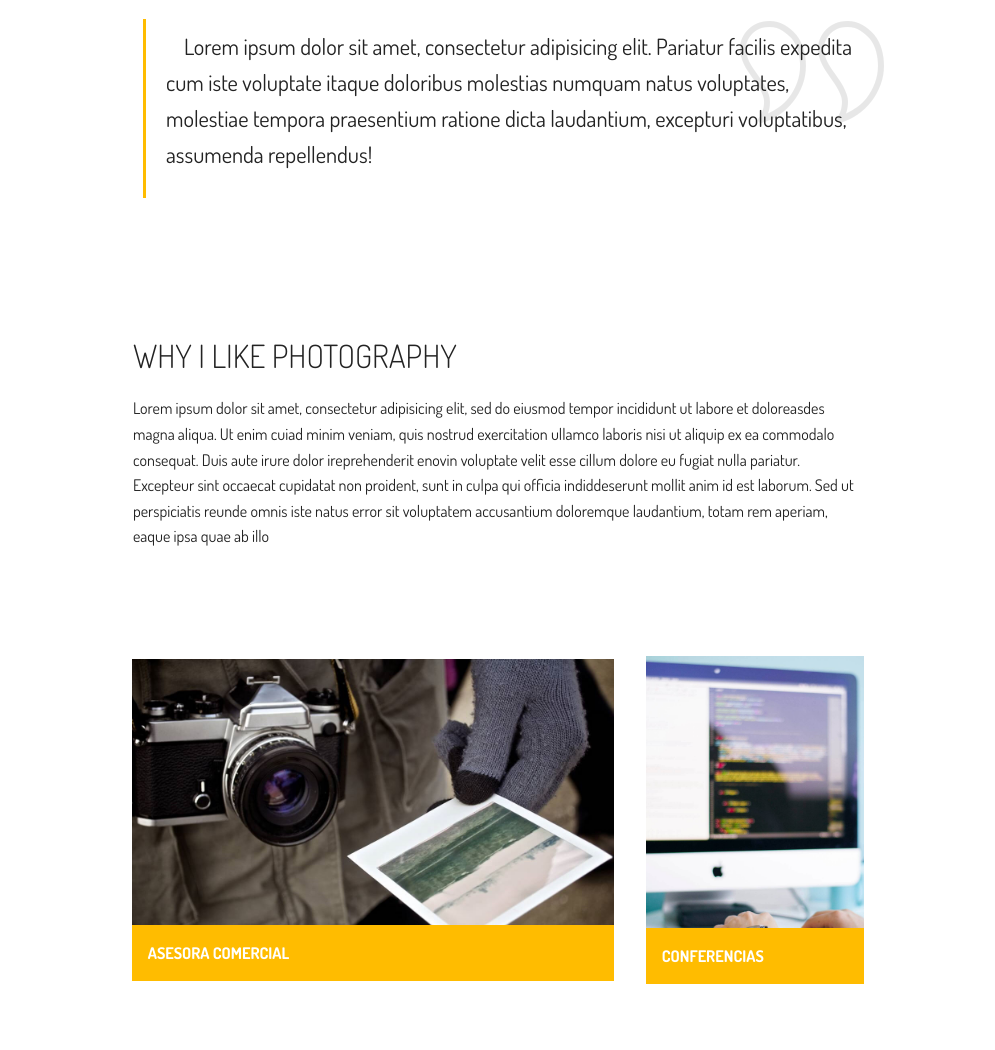
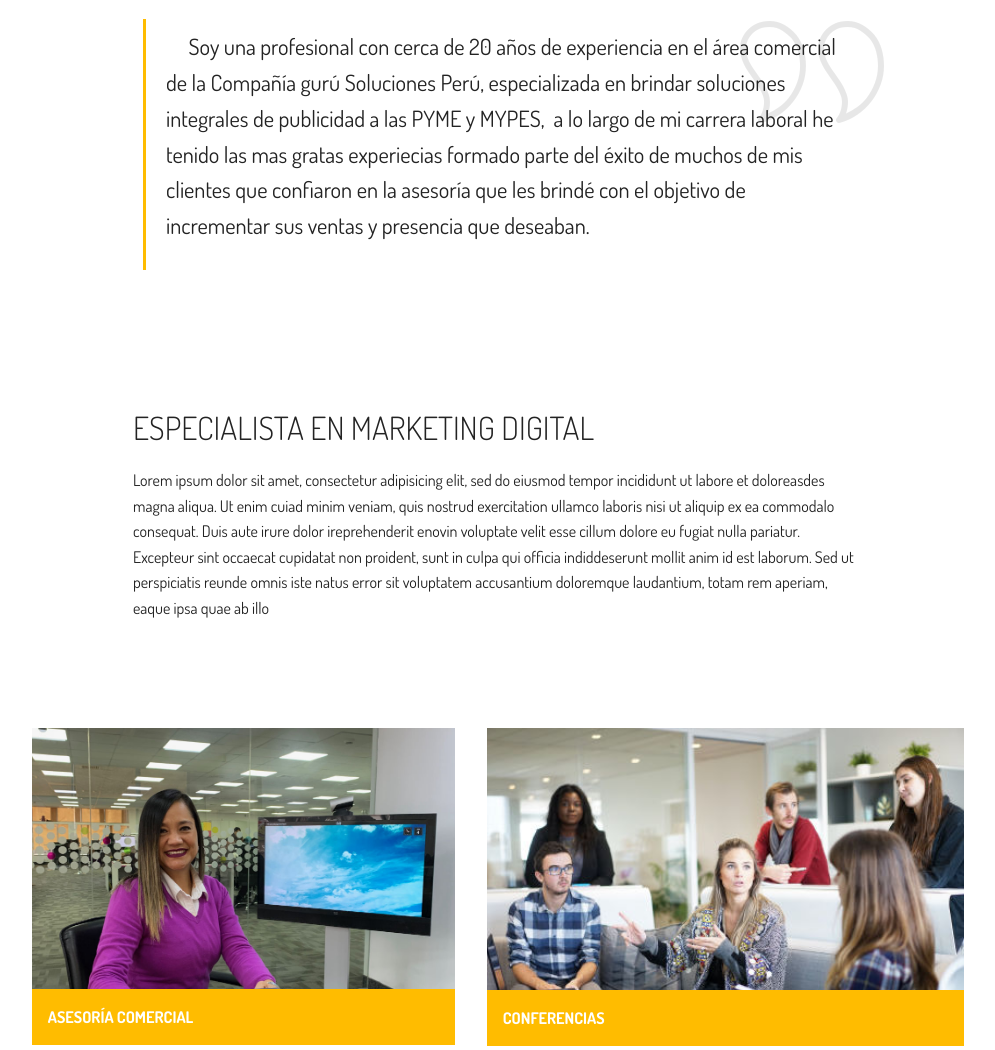
Before and after one commit to gurusoluciones/adelaespinoza, a plain HTML site: page index.html in a window 1280 px wide. Shown: the part 841-1891 px from the top of the page, without its empty margins (142-1137 px from the left). Drawn offline with nearby package versions, Linux system fonts and the light colour scheme; files whose address does not match are found by name.

Commit message:
create github pages

```diff
--- a/assets/images/hashes.json
+++ b/assets/images/hashes.json
@@ -1 +1 @@
-{"oOuu/zrp9Iex5ZpAiCFZLQ==":"img-5833-2000x1500.jpg","9p+zfMNMm87ndOnXlvQl3g==":"img-5834-2000x1500.jpg","BsiYDCQXGNEGWJ0eoCNpoQ==":"adela-960x720.png","avsfXy803q3mUhhTTsUrHw==":"adela1-959x539.jpg","+LioQRZ7lHF497vuDxjq+Q==":"adela2-959x539.jpg"}
+{"oOuu/zrp9Iex5ZpAiCFZLQ==":"img-5833-2000x1500.jpg","9p+zfMNMm87ndOnXlvQl3g==":"img-5834-2000x1500.jpg","BsiYDCQXGNEGWJ0eoCNpoQ==":"adela-960x720.png","avsfXy803q3mUhhTTsUrHw==":"adela1-959x539.jpg","+LioQRZ7lHF497vuDxjq+Q==":"adela2-959x539.jpg","/WnBaBsGOe3flcaIiN7brA==":"adela1-1-959x539.jpg","zNmR+jMTJActGn/GUkR7IA==":"img-5833%20(1)-964x723.jpg","mk+8GNFRc6+y13/1Mcposw==":"mbr-438x292.jpg"}
--- a/index.html
+++ b/index.html
@@ -35,7 +35,7 @@
                 <div class="typed-text pb-3 display-1">
                     <span class="mbr-section-subtitle mbr-fonts-style mbr-white display-1">Soy Adela Espinoza<br>&nbsp;</span>
                     <span>
-                      <span class="animated-element mbr-bold" data-word1="Asesora Comercial" data-word2="en" data-word3="gurú Soluciones" data-speed="51">
+                      <span class="animated-element mbr-bold" data-word1="Asesora Comercial" data-word2="De" data-word3="gurú Soluciones" data-speed="51">
                       </span>
                     </span>
                 </div>
@@ -58,7 +58,7 @@
     <div class="container">
         <div class="media-container-row">
             <div class="mbr-text col-12 col-md-8 mbr-fonts-style display-5">
-                <blockquote><p> &nbsp;&nbsp;&nbsp;&nbsp;Lorem ipsum dolor sit amet, consectetur adipisicing elit. Pariatur facilis expedita cum iste voluptate itaque doloribus molestias numquam natus voluptates, molestiae tempora praesentium ratione dicta laudantium, excepturi voluptatibus, assumenda repellendus!</p></blockquote>
+                <blockquote><p>&nbsp; &nbsp; &nbsp;Soy una profesional con cerca de 20 años de experiencia en el área comercial de la Compañía gurú Soluciones Perú, especializada en brindar soluciones integrales de publicidad a las PYME y MYPES, &nbsp;a lo largo de mi carrera laboral he tenido las mas gratas experiecias formado parte del éxito de muchos de mis clientes que confiaron en la asesoría que les brindé con el objetivo de incrementar sus ventas y presencia que deseaban.</p></blockquote>
                 <span class="mbr-iconfont inactive mbri-quote-right right-top"></span>
             </div>
         </div>
@@ -72,7 +72,7 @@
     <div class="container">
         <div class="row justify-content-center">
             <div class="col-md-8 col-sm-12 text-section">
-                <h2 class="mbr-fonts-style mbr-title align-left pb-3 display-2">WHY I LIKE PHOTOGRAPHY<br></h2>
+                <h2 class="mbr-fonts-style mbr-title align-left pb-3 display-2">ESPECIALISTA EN MARKETING DIGITAL<br></h2>
                 <p class="mbr-fonts-style mbr-text align-left display-7">Lorem ipsum dolor sit amet, consectetur adipisicing elit, sed do eiusmod tempor incididunt ut labore et doloreasdes magna aliqua. Ut enim cuiad minim veniam, quis nostrud exercitation ullamco laboris nisi ut aliquip ex ea commodalo consequat. Duis aute irure dolor ireprehenderit enovin voluptate velit esse cillum dolore eu fugiat nulla pariatur. Excepteur sint occaecat cupidatat non proident, sunt in culpa qui officia indiddeserunt mollit anim id est laborum. Sed ut perspiciatis reunde omnis iste natus error sit voluptatem accusantium doloremque laudantium, totam rem aperiam, eaque ipsa quae ab illo</p>
             </div>
         </div>
@@ -84,16 +84,16 @@
 
     <!-- End block parameters -->
     <div class="container images-container">
-            <div class="media-container-row" style="width: 66%;">
-                <div class="img-item item1" style="width: 225%;">
-                    <img src="assets/images/03.jpg">
+            <div class="media-container-row" style="width: 84%;">
+                <div class="img-item item1" style="width: 92%;">
+                    <img src="assets/images/img-5833-1-964x723.jpg" alt="" title="">
                     <div class="img-caption">
                         <p class="mbr-fonts-style align-left mbr-white mbr-bold display-7">
-                            ASESORA COMERCIAL</p>
+                            ASESORÍA COMERCIAL</p>
                     </div>
                 </div>
                 <div class="img-item">
-                    <img src="assets/images/04.jpg">
+                    <img src="assets/images/mbr-438x292.jpg" alt="" title="">
                     <div class="img-caption">
                         <p class="mbr-fonts-style align-left mbr-white mbr-bold display-7">
                             CONFERENCIAS</p>
@@ -573,7 +573,7 @@
         <div class="row">
             <div class="col-md-6" data-form-type="formoid">
                 <!---Formbuilder Form--->
-                <form action="https://mobirise.com/" method="POST" class="mbr-form form-with-styler" data-form-title="Mobirise Form"><input type="hidden" name="email" data-form-email="true" value="mf5wWomrFOqpVbzCw/romrfHSnzCLQu3pCyArj72VKhXYinUrLg2zsS6OiQ07JrIUHDUTbfapzv+oNwgs/ClNEMn3BaQbFj1O42NYmLFGPQnqdFUdQi7aQL05u9nHaYz" data-form-field="Email">
+                <form action="https://mobirise.com/" method="POST" class="mbr-form form-with-styler" data-form-title="Mobirise Form"><input type="hidden" name="email" data-form-email="true" value="424dRc0sONeQZPGhldLAhRFFzt96yUdy47iBFjYoIsseg4rPnSf+BtIllabniyBbqFcQIUYWCPo8BVxwn2kcxfsghTQ7D/ebaRhsbo0udOcJDPxxux+ilWsJPFMo7cyU" data-form-field="Email">
                     <div class="row">
                         <div hidden="hidden" data-form-alert="" class="alert alert-success col-12">Thanks for filling out the form!</div>
                         <div hidden="hidden" data-form-alert-danger="" class="alert alert-danger col-12"></div>
```
Also changed, not shown: assets/images/img-5833-1-964x723.jpg (added), assets/images/mbr-438x292.jpg (added), 1 other file.
